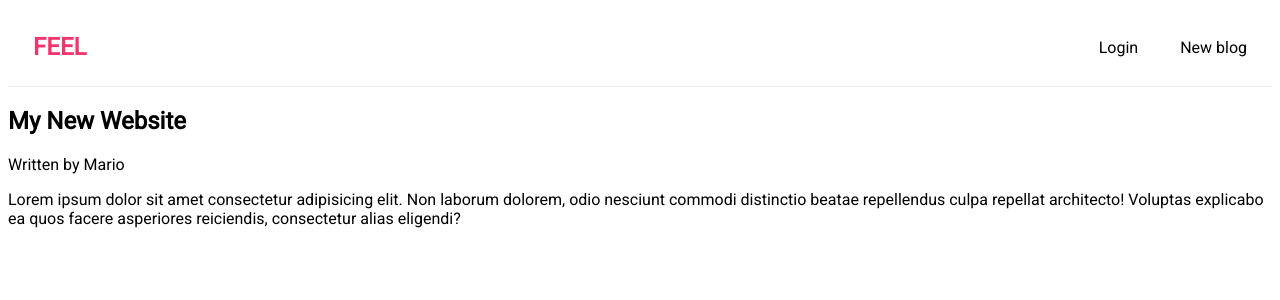
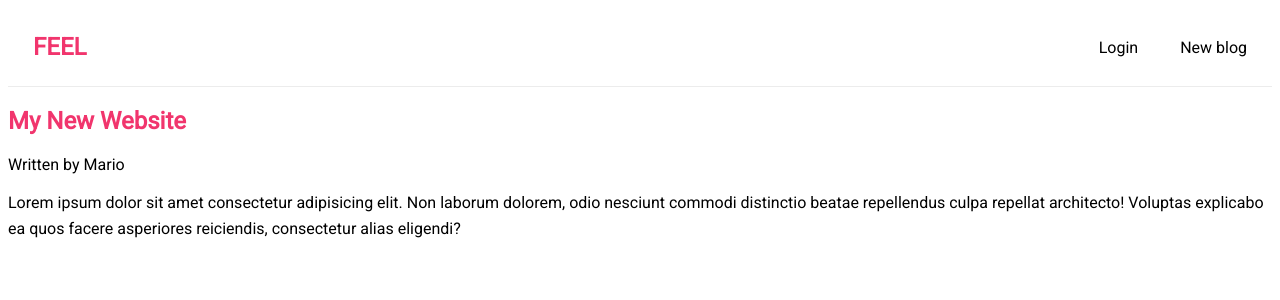
Before and after one commit to Barry-san/react-blog, a React app: page /blog/1 in a window 1280 px wide. Shown: the top 300 px of the page. Built offline with nearby package versions, Linux system fonts and the light colour scheme; data requests are answered from the project's data file; the HTML template or start-up script is replaced by a standard one.

Commit message:
made a couple of typography improvements

```diff
--- a/src/index.css
+++ b/src/index.css
@@ -90,3 +90,10 @@ h1{
 .preview:hover {
   box-shadow: 1px 3px 5px rgba(0, 0, 0, 0.2);
 }
+.bog-title{
+  color: var(--red);
+}
+.blog-content{
+  line-height: 1.65;
+  font-size: 1em;
+}
```
